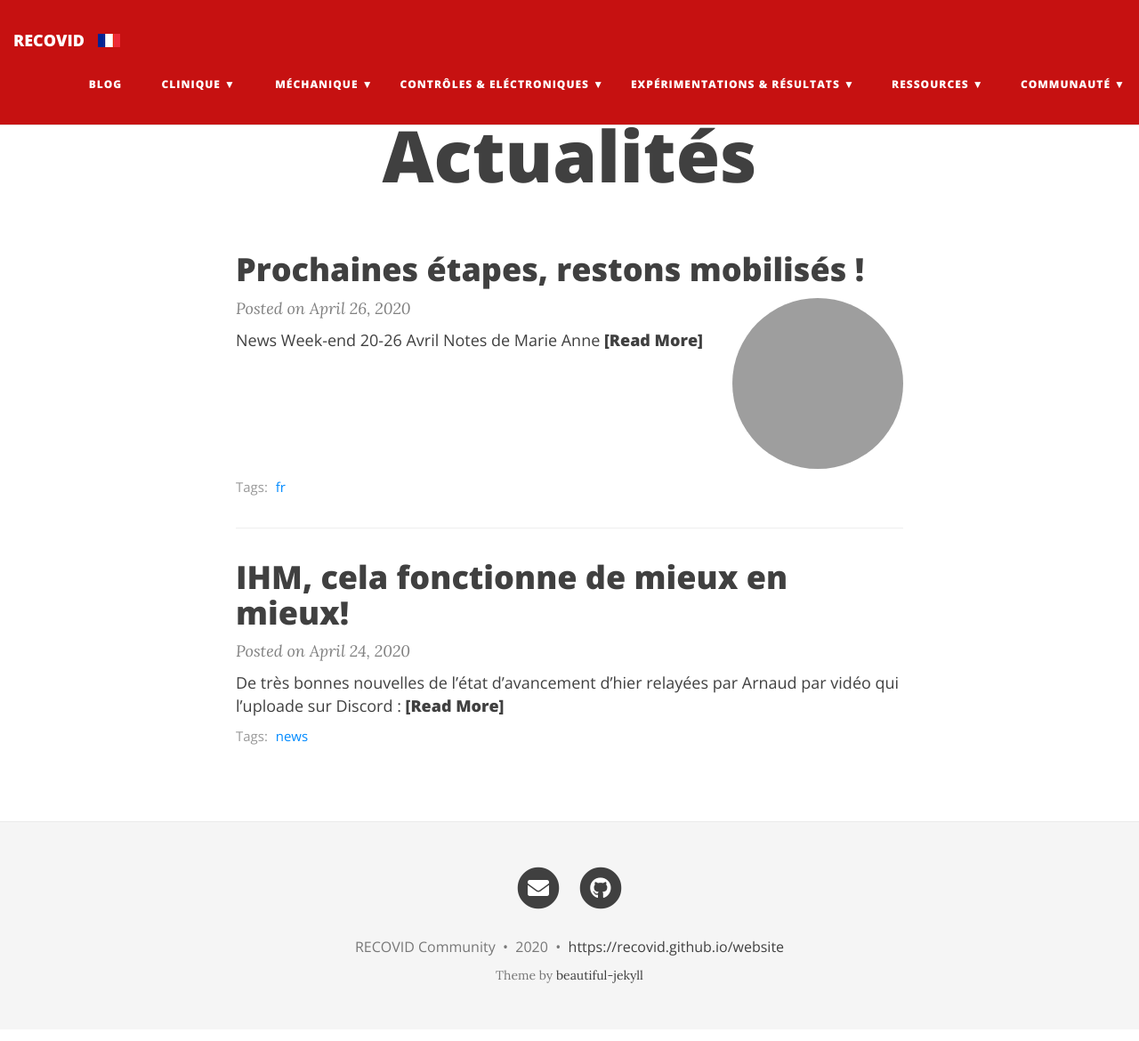
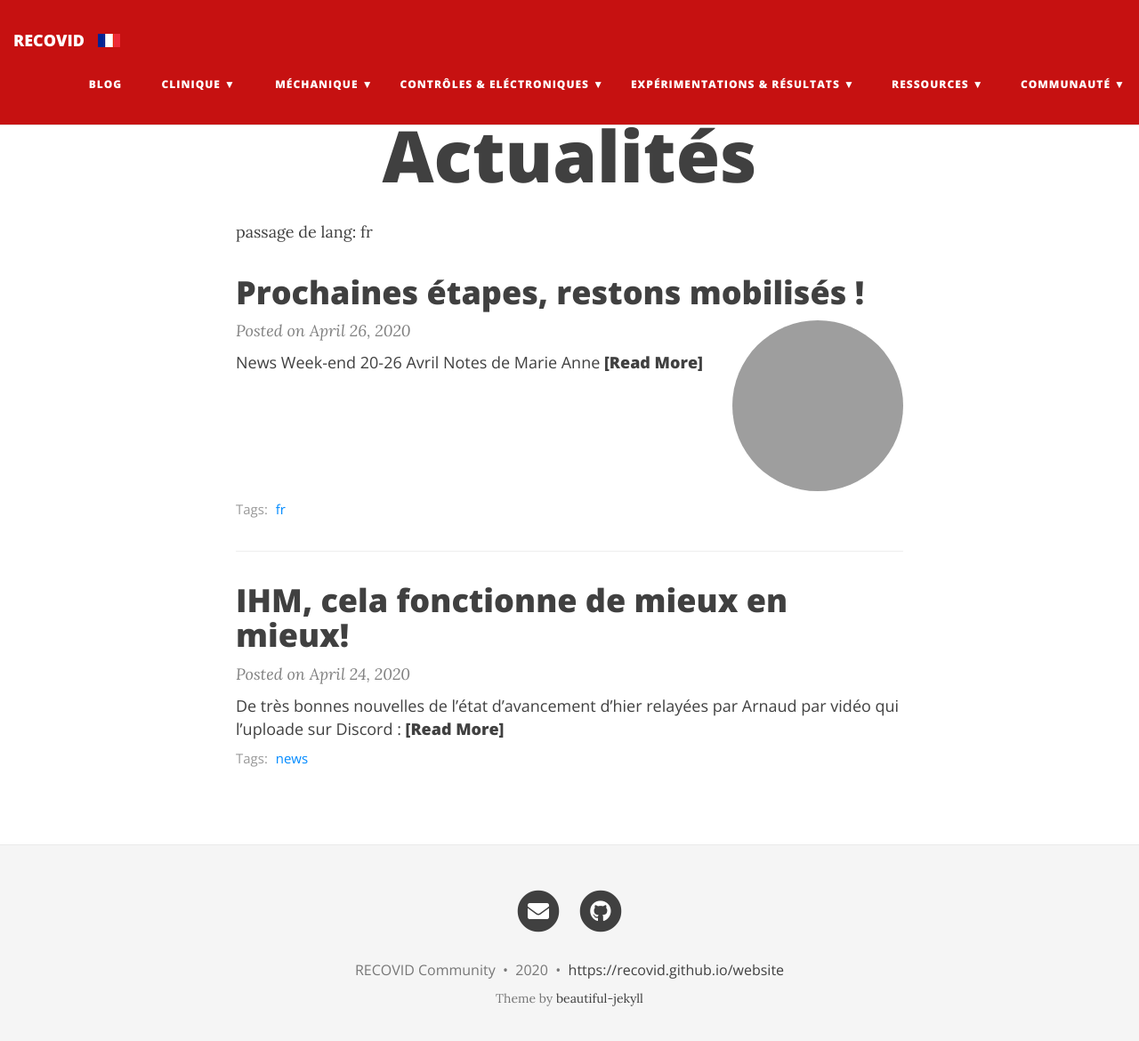
Before and after one commit to rstephane/multilingual, a Jekyll site: the page built from blog/index.html, in a window 1280 px wide and 1183 px high. Shown: the top 1170 px of the window at 89% size. Built offline with Jekyll 4.4.1, drawn with Linux system fonts in a browser that asks for light colours; nearby versions of some CDN libraries; the list of posts is cut into pages by our own code; grey boxes are pictures that could not be loaded.

Commit message:
test affichage due passage de par

```diff
--- a/blog/index.html
+++ b/blog/index.html
@@ -10,6 +10,9 @@ use-site-title: false
 {% else %}
   {% assign posts=paginator.posts | where: "lang", "fr" %}
 {% endif %}
+
+	      passage de lang:       {{ site.my_lang }}
+
 
 <div class="posts-list">
   {% for post in posts %}
```
